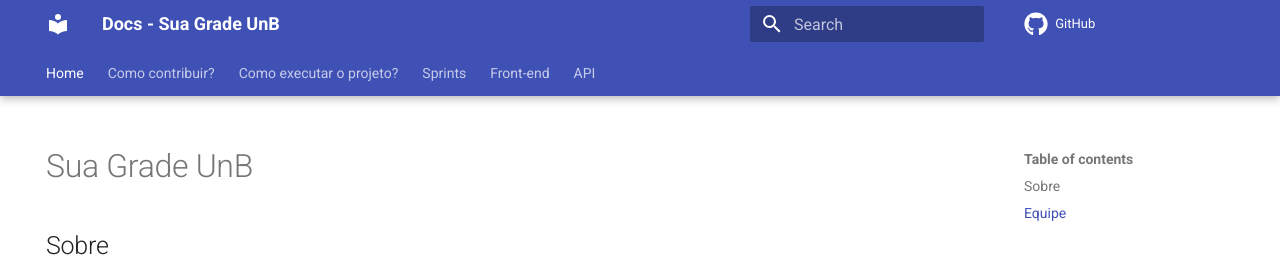
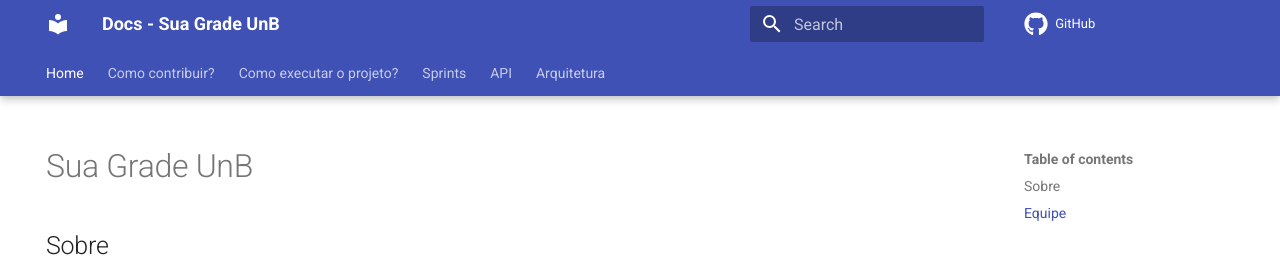
Before and after one commit to unb-mds/2023-2-SuaGradeUnB, an MkDocs documentation site: the page built from docs/index.md, in a window 1280 px wide. Shown: the top 257 px of the page. Built offline with MkDocs 1.6.1 and Material for MkDocs 9.7.7, drawn with Linux system fonts in a browser that asks for light colours; comment, search, counter and statistics services are not loaded; some of the changed lines change nothing that is shown.

Commit message:
docs(mkdocs): add e movimenta novas páginas

```diff
--- a/mkdocs.yml
+++ b/mkdocs.yml
@@ -19,16 +19,18 @@
     - Sprint 10: sprints/sprint-10.md
     - Sprint 11: sprints/sprint-11.md
 
-  - Front-end:
-      - Semana 0: frontend/semana-0.md
-      - Semana 1: frontend/semana-1.md
-      - Semana 2: frontend/semana-2.md
-      - Semana 3: frontend/semana-3.md
-      - Semana 4: frontend/semana-4.md
-      - Semana 5: frontend/semana-5.md
-      - Semana 6: frontend/semana-6.md
+    - Front-end:
+        - Semana 0: frontend/semana-0.md
+        - Semana 1: frontend/semana-1.md
+        - Semana 2: frontend/semana-2.md
+        - Semana 3: frontend/semana-3.md
+        - Semana 4: frontend/semana-4.md
+        - Semana 5: frontend/semana-5.md
+        - Semana 6: frontend/semana-6.md
+        - Finalização: frontend/finalização.md
 
   - API: api.md
+  - Arquitetura: architecture.md
 
 theme:
   name: material
```
